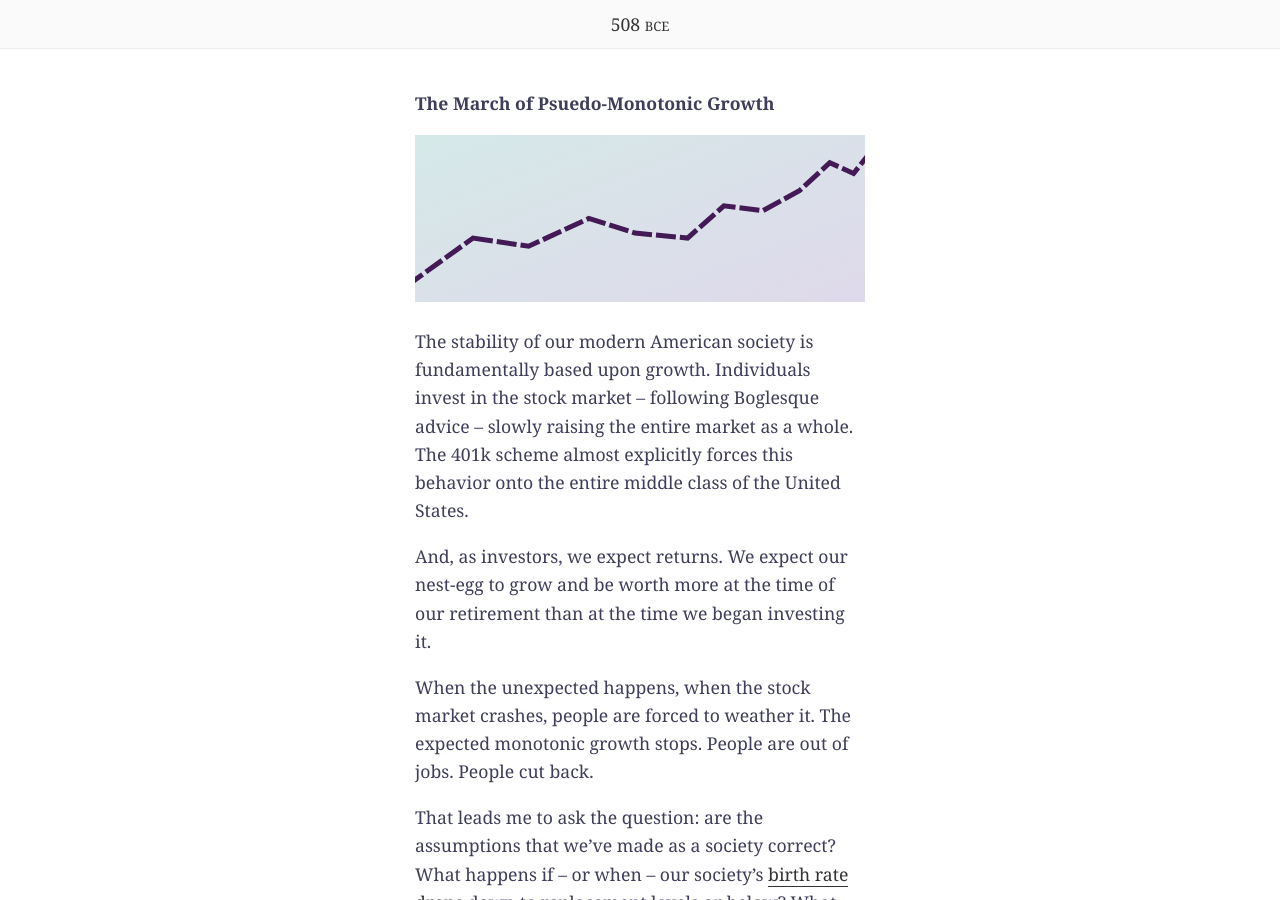
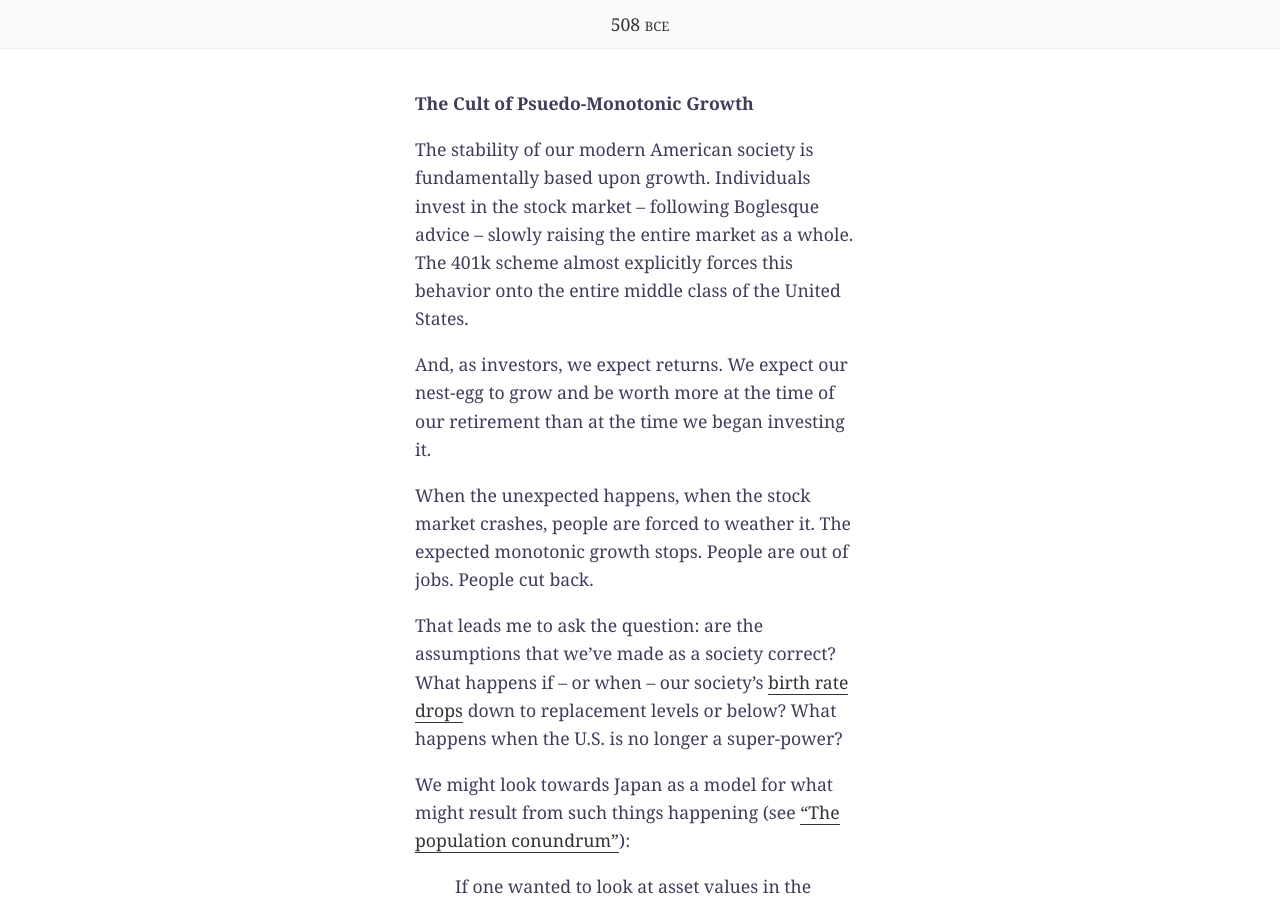
Before and after one commit to capshaw/508bce, a Jekyll site: the page built from posts/10.md, in a window 1280 px wide and 900 px high. Built offline with Jekyll 4.4.1, drawn with Linux system fonts in a browser that asks for light colours.

Commit message:
Update 10

```diff
--- a/posts/10.md
+++ b/posts/10.md
@@ -1,10 +1,8 @@
 ---
-title: The March of Psuedo-Monotonic Growth
+title: The Cult of Psuedo-Monotonic Growth
 layout: post
 in_navigation: true
 ---
-
-<img src="/static/img/posts/10.svg" alt="An image of currency">
 
 The stability of our modern American society is fundamentally based upon growth. Individuals invest in the stock market -- following Boglesque advice -- slowly raising the entire market as a whole. The 401k scheme almost explicitly forces this behavior onto the entire middle class of the United States.
 
```
Also changed, not shown: static/img/posts/10.svg (deleted).
